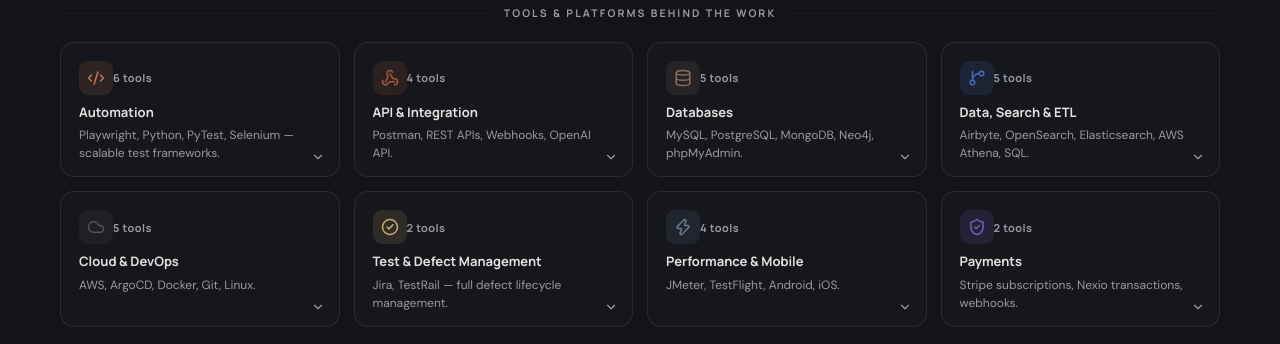
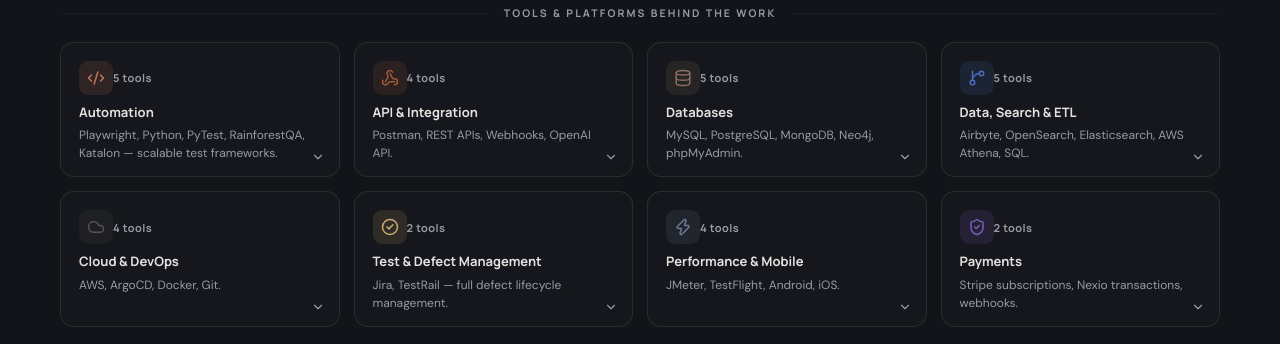
Before and after one commit to ankitanandal/Portfolio, a React (Vite) app: page / in a window 1280 px wide. Shown: the part 2240-2584 px from the top of the page. Built offline with nearby package versions, Linux system fonts and the light colour scheme; a web font is replaced by a local one.

Commit message:
ui fixes

```diff
--- a/src/main.jsx
+++ b/src/main.jsx
@@ -10,11 +10,11 @@
   ShieldCheck, Sun, TestTube2, X, Zap, Webhook, Cloud,
 } from 'lucide-react';
 import {
-  siPython, siPytest, siSelenium,
+  siPython, siPytest,
   siPostman,
   siMysql, siPostgresql, siMongodb, siNeo4j, siPhpmyadmin,
   siAirbyte, siOpensearch, siElasticsearch,
-  siArgo, siDocker, siGit, siLinux,
+  siArgo, siDocker, siGit,
   siJira, siTestrail, siApachejmeter,
   siStripe, siAndroid, siIos,
   siGithub, siGmail,
@@ -363,7 +363,6 @@
     { icon: PlaywrightIcon, n: 'Playwright'   },
     { icon: siPython,       n: 'Python'       },
     { icon: siPytest,       n: 'PyTest'       },
-    { icon: siSelenium,     n: 'Selenium'     },
     { icon: RainforestIcon, n: 'RainforestQA' },
     { icon: KatalonIcon,    n: 'Katalon'      },
   ]},
@@ -392,7 +391,6 @@
     { icon: siArgo,   n: 'ArgoCD'              },
     { icon: siDocker, n: 'Docker'              },
     { icon: siGit,    n: 'Git'                 },
-    { icon: siLinux,  n: 'Linux'               },
   ]},
   { label: 'Test & Defect Management', color: '#c9a96e', tools: [
     { icon: siJira,     n: 'JIRA'     },
@@ -770,11 +768,11 @@
    SKILLS SECTION — capability cards + collapsed tool accordion
 ───────────────────────────────────────────────────────────────── */
 const toolGroupMeta = {
-  'Automation':            { Icon: Code2,             desc: 'Playwright, Python, PyTest, Selenium — scalable test frameworks.' },
+  'Automation':            { Icon: Code2,             desc: 'Playwright, Python, PyTest, RainforestQA, Katalon — scalable test frameworks.' },
   'API & Integration':     { Icon: Webhook,            desc: 'Postman, REST APIs, Webhooks, OpenAI API.' },
   'Databases':             { Icon: Database,           desc: 'MySQL, PostgreSQL, MongoDB, Neo4j, phpMyAdmin.' },
   'Data, Search & ETL':    { Icon: GitBranch,          desc: 'Airbyte, OpenSearch, Elasticsearch, AWS Athena, SQL.' },
-  'Cloud & DevOps':        { Icon: Cloud,              desc: 'AWS, ArgoCD, Docker, Git, Linux.' },
+  'Cloud & DevOps':        { Icon: Cloud,              desc: 'AWS, ArgoCD, Docker, Git.' },
   'Test & Defect Mgmt':    { Icon: CheckCircle2,       desc: 'Jira, TestRail — full defect lifecycle management.' },
   'Performance & Mobile':  { Icon: Zap,                desc: 'JMeter, TestFlight, Android, iOS.' },
   'Payments':              { Icon: ShieldCheck,        desc: 'Stripe subscriptions, Nexio transactions, webhooks.' },
```
